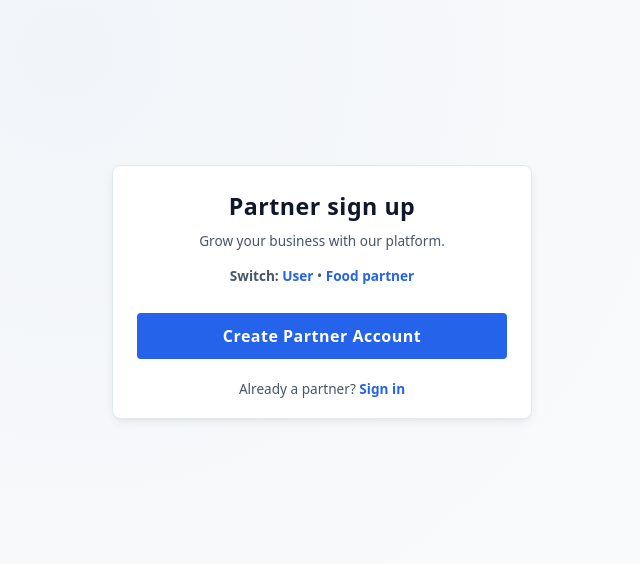
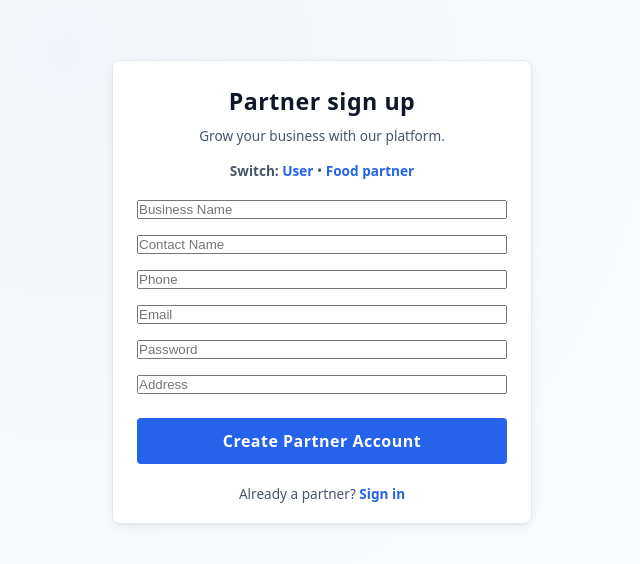
Before and after one commit to deepikas19998-art/Yozo-frontend, a React app: page /food-partner/register in a window 1280 px wide. Shown: the part 108-672 px from the top of the page, without its empty margins (318-958 px from the left). Built offline with nearby package versions, Linux system fonts and the light colour scheme; the HTML template or start-up script is replaced by a standard one.

Commit message:
Add input fields for food partner registration form

```diff
--- a/src/auth/FoodPartnerRegister.jsx
+++ b/src/auth/FoodPartnerRegister.jsx
@@ -1,8 +1,5 @@
-import React from 'react';
-import { Link } from 'react-router-dom';
-import '../styles/auth-shared.css';
-import axios from 'axios';
-import { useNavigate } from 'react-router-dom';
+import { useNavigate, Link } from "react-router-dom";
+import axios from "axios";
 
 const FoodPartnerRegister = () => {
   const navigate = useNavigate();
@@ -51,7 +48,14 @@ const FoodPartnerRegister = () => {
           <strong style={{fontWeight:600}}>Switch:</strong> <Link to="/user/register">User</Link> • <Link to="/food-partner/register">Food partner</Link>
         </nav>
         <form className="auth-form" onSubmit={handleSubmit} noValidate>
-          {/* form fields */}
+          {/* Form fields added here */}
+          <input type="text" name="businessName" placeholder="Business Name" required />
+          <input type="text" name="contactName" placeholder="Contact Name" required />
+          <input type="text" name="phone" placeholder="Phone" required />
+          <input type="email" name="email" placeholder="Email" required />
+          <input type="password" name="password" placeholder="Password" required />
+          <input type="text" name="address" placeholder="Address" required />
+
           <button className="auth-submit" type="submit">Create Partner Account</button>
         </form>
         <div className="auth-alt-action">
```
